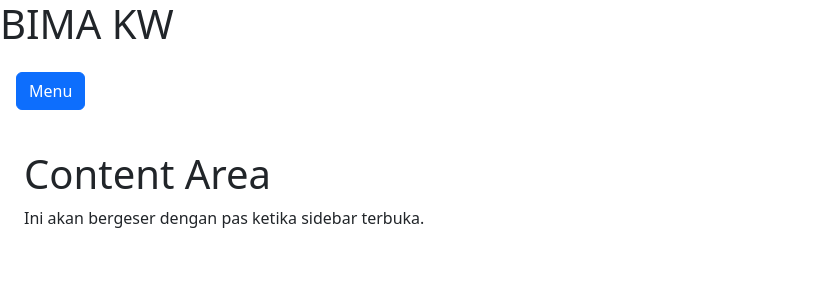
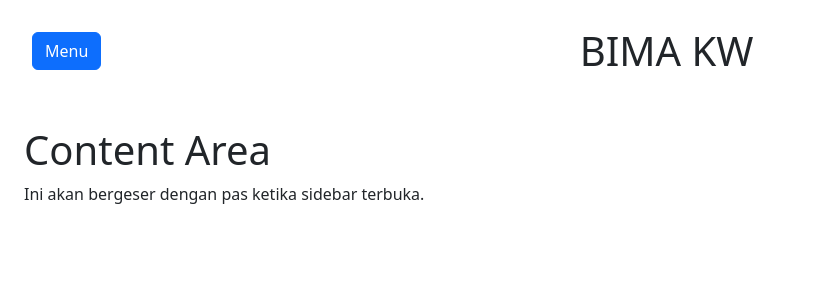
Before and after one commit to Yaboku29/Project-Praktikum-Pemrograman-Web-IFB, a PHP site: page / in a window 1280 px wide. Shown: the top 300 px of the page, without its empty margins (0-813 px from the left). Run offline with PHP 8.4, Linux system fonts and the light colour scheme.

Commit message:
update bagian animasi judul BIMA KW

```diff
--- a/index.php
+++ b/index.php
@@ -10,6 +10,7 @@ if(!isset($_SESSION['username'])){
 
 <!DOCTYPE html>
 <html lang="en">
+
 <head>
     <meta charset="UTF-8">
     <meta name="viewport" content="width=device-width, initial-scale=1.0">
@@ -20,29 +21,54 @@ if(!isset($_SESSION['username'])){
         .content {
             transition: margin-left 0.3s;
         }
+
         .content.shifted {
-            margin-left: 250px; /* Lebar sidebar */
+            margin-left: 250px;
+            /* Lebar sidebar */
         }
+
         #sidebar.is-open {
             position: fixed !important;
             width: 250px;
             height: 100vh;
-        transform: none !important; /* hilangkan animasi offcanvas */
+            transform: none !important;
+            /* hilangkan animasi offcanvas */
             visibility: visible !important;
         }
-
-
     </style>
 </head>
 
 <body>
 
-    <h1>BIMA KW</h1>
+    <div>
+
+    </div>
+
 
     <!-- Tombol buka sidebar -->
+    <div class="d-flex align-items-center p-3">
+        <div>
             <button class="btn btn-primary m-3" data-bs-toggle="offcanvas" data-bs-target="#sidebar">
                 Menu
             </button>
+        </div>
+
+        <div class="flex-grow-1 text-center" id="judulKonten">
+            <h1 class="m-0" >BIMA KW</h1>
+        </div>
+
+        <div style="width: 48px;"></div>
+    </div>
+
+
+    <!-- <button class="btn btn-primary m-3" data-bs-toggle="offcanvas" data-bs-target="#sidebar">
+        Menu
+    </button> -->
+    <!-- Content -->
+    <div class="p-4 content" id="content">
+        <h1>Content Area</h1>
+        <p>Ini akan bergeser dengan pas ketika sidebar terbuka.</p>
+    </div>
 
     <!-- Sidebar -->
     <div class="offcanvas offcanvas-start text-bg-dark" id="sidebar">
@@ -61,11 +87,7 @@ if(!isset($_SESSION['username'])){
         </div>
     </div>
     <div class=""></div>
-    <!-- Content -->
-    <div class="p-4 content" id="content">
-    <h1>Content Area</h1>
-    <p>Ini akan bergeser dengan pas ketika sidebar terbuka.</p>
-</div>
+
 
 
     <!-- Bootstrap JS -->
@@ -73,22 +95,26 @@ if(!isset($_SESSION['username'])){
 
     <!-- Script untuk menggeser content -->
     <script>
-document.addEventListener('DOMContentLoaded', function () {
+        document.addEventListener('DOMContentLoaded', function() {
             var sidebar = document.getElementById('sidebar');
             var content = document.getElementById('content');
-
-    sidebar.addEventListener('shown.bs.offcanvas', function () {
+            var judul   = document.getElementById('judulKonten')
+            sidebar.addEventListener('shown.bs.offcanvas', function() {
                 sidebar.classList.add('is-open');
                 content.style.marginLeft = "250px";
+                judul.style.marginLeft = "250px";
+
             });
 
-    sidebar.addEventListener('hidden.bs.offcanvas', function () {
+            sidebar.addEventListener('hidden.bs.offcanvas', function() {
                 sidebar.classList.remove('is-open');
                 content.style.marginLeft = "0";
+                judul.style.marginLeft = "0";
             });
         });
     </script>
 
 
 </body>
+
 </html>
```
Lines whose indentation alone changed are shown as unchanged.
